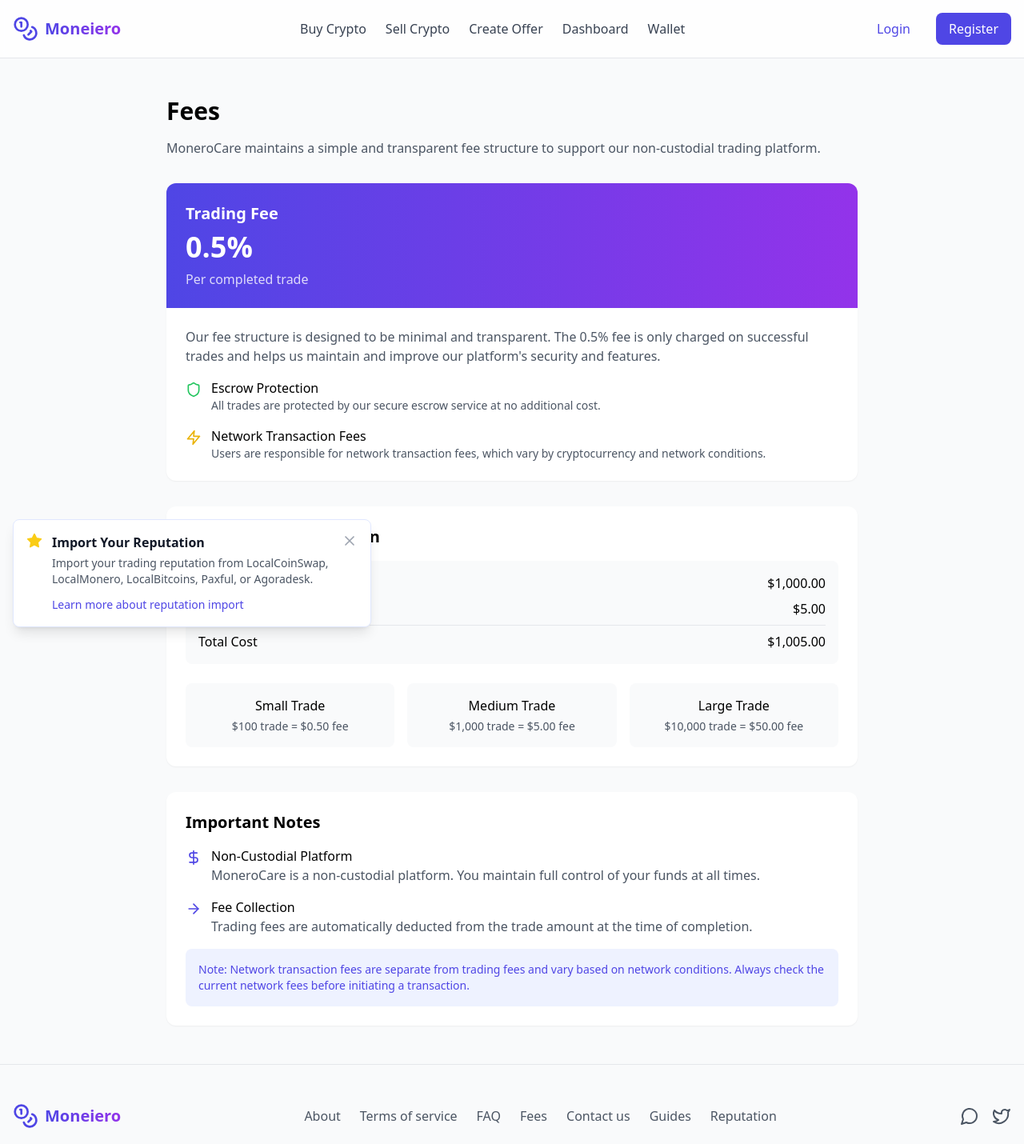
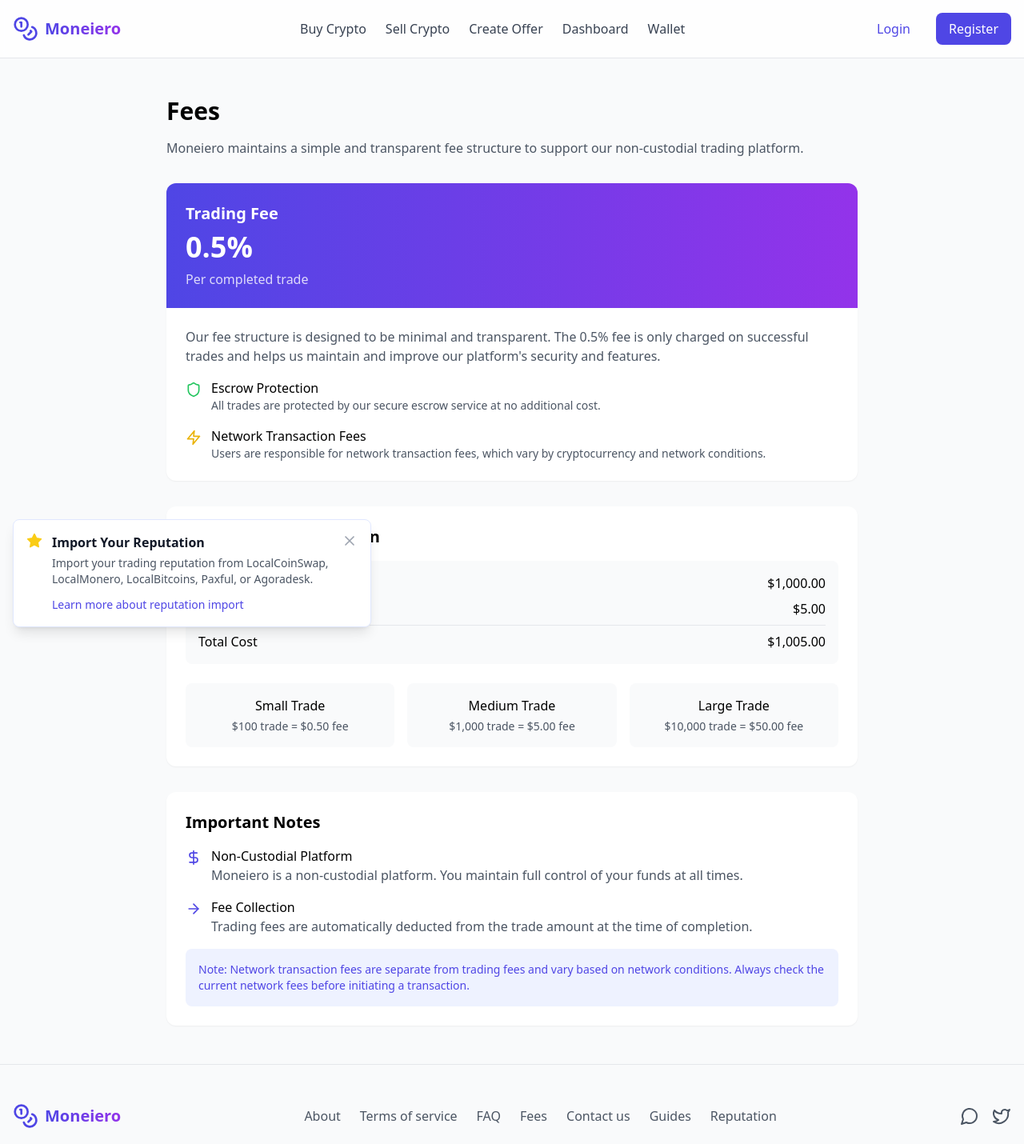
Before and after one commit to aimwizards/ugandacoin, a React (Vite) app: page /fees in a window 1280 px wide. Shown: the top 1430 px of the page at 80% size. Built offline with nearby package versions, Linux system fonts and the light colour scheme.

Commit message:
Update Fees.tsx

```diff
--- a/src/pages/Fees.tsx
+++ b/src/pages/Fees.tsx
@@ -7,7 +7,7 @@ export const Fees = () => {
       <div className="max-w-4xl mx-auto px-4 py-12">
         <h1 className="text-3xl font-bold mb-4">Fees</h1>
         <p className="text-gray-600 mb-8">
-          MoneroCare maintains a simple and transparent fee structure to support our non-custodial trading platform.
+          Moneiero maintains a simple and transparent fee structure to support our non-custodial trading platform.
         </p>
 
         <div className="bg-white rounded-xl shadow-sm overflow-hidden mb-8">
@@ -100,7 +100,7 @@ export const Fees = () => {
               <div>
                 <h3 className="font-medium">Non-Custodial Platform</h3>
                 <p className="text-gray-600">
-                  MoneroCare is a non-custodial platform. You maintain full control of your funds at all times.
+                  Moneiero is a non-custodial platform. You maintain full control of your funds at all times.
                 </p>
               </div>
             </div>
```
